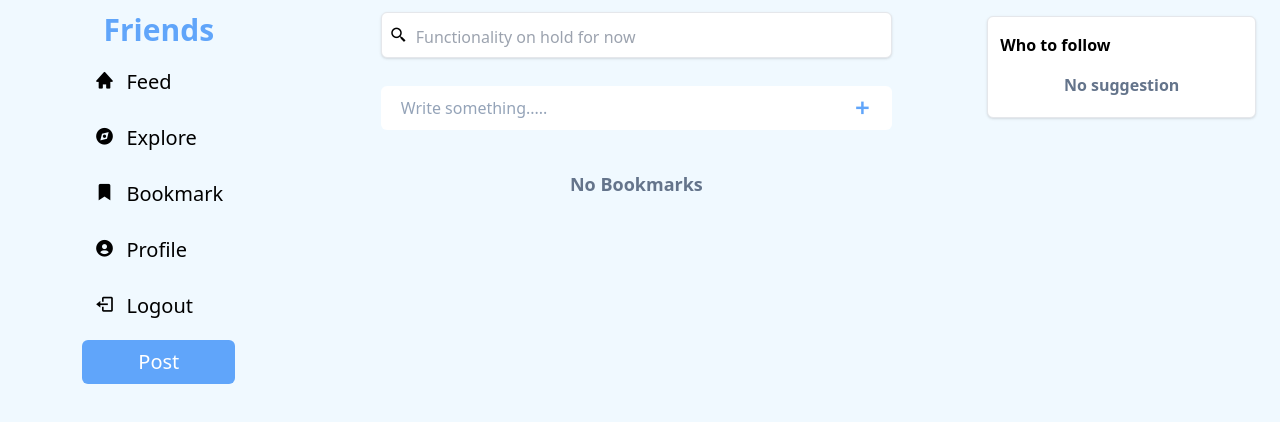
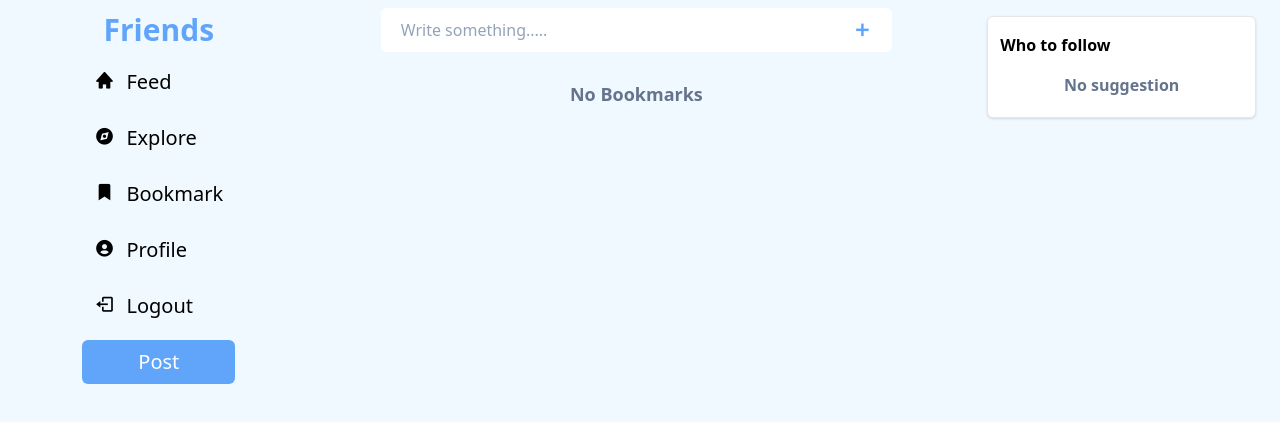
Before and after one commit to vermasavita/friends, a React (Create React App) app: page /bookmark in a window 1280 px wide. Shown: the top 422 px of the page. Built offline with nearby package versions, Linux system fonts and the light colour scheme; what miragejs would draw is missing.

Commit message:
remove search component

```diff
--- a/src/components/postCardModal/ModalTwo.jsx
+++ b/src/components/postCardModal/ModalTwo.jsx
@@ -3,10 +3,7 @@ import { openPostCardModal } from "../postCardModal/postCardModalSlice";
 const PostCardModalTwo = () => {
   const dispatch = useDispatch();
   return (
-    <div
-      onClick={() => dispatch(openPostCardModal())}
-      className=" bg-sky-50 flex flex-col w-5/6 ll xl:w-full h-13 top-0 mb-5"
-    >
+      <div onClick={() => dispatch(openPostCardModal())} className="bg-sky-50 flex flex-col w-5/6 ll search xl:w-full h-13 sticky top-0 mb-2">
       <div className="bg-white my-2 py-2 w-full h-10s rounded-md">
         <div className="sm:w-11/12  flex justify-between w-full px-5 items-center">
           <p className="text-slate-400">Write something.....</p>
--- a/src/components/search/Search.jsx
+++ /dev/null
@@ -1,18 +0,0 @@
-const Search = () => {
-  return (
-    <div className="bg-sky-50 flex flex-col w-5/6 ll search xl:w-full h-13 sticky top-0 mb-2">
-      <div className="bg-white my-3 py-2 w-full h-10s  shadow rounded-md border">
-        <div className=" w-full sm:w-11/12  ">
-          <i className="bx bx-search-alt-2 text-lg px-2 cursor-pointer "></i>
-          <input
-            type="text"
-            className="focus:outline-none grow sm:text-sm w-3/4"
-            placeholder="Functionality on hold for now"
-          />
-        </div>
-      </div>
-    </div>
-  );
-};
-
-export { Search };
--- a/src/pages/home/Wrapper.jsx
+++ b/src/pages/home/Wrapper.jsx
@@ -5,8 +5,7 @@ const Wrapper = ({ children }) => {
     <div className="flex w-full bg-sky-50 min-h-screen justify-center relative">
       <Sidebar />
       <div className="w-2/4 mb-4 width lg:w-3/5 relative md:pr-0 flex flex-col items-center xl:mx-0 pr-5 md:pb-12">
-        <Search />
-        <PostCardModalTwo/>
+        <PostCardModalTwo />
         <div className="flex justify-center w-full ">{children}</div>
       </div>
       <div className="w-1/4 lg:w-0">
```
